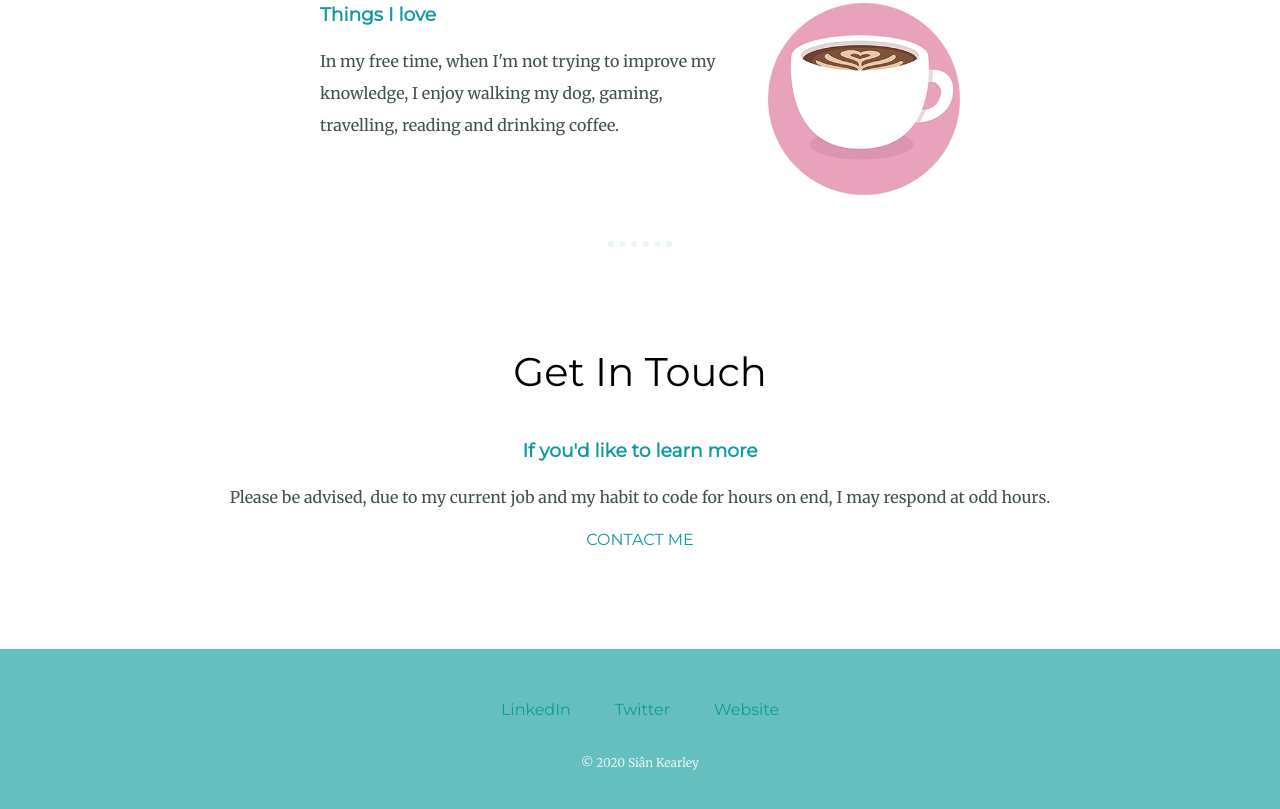
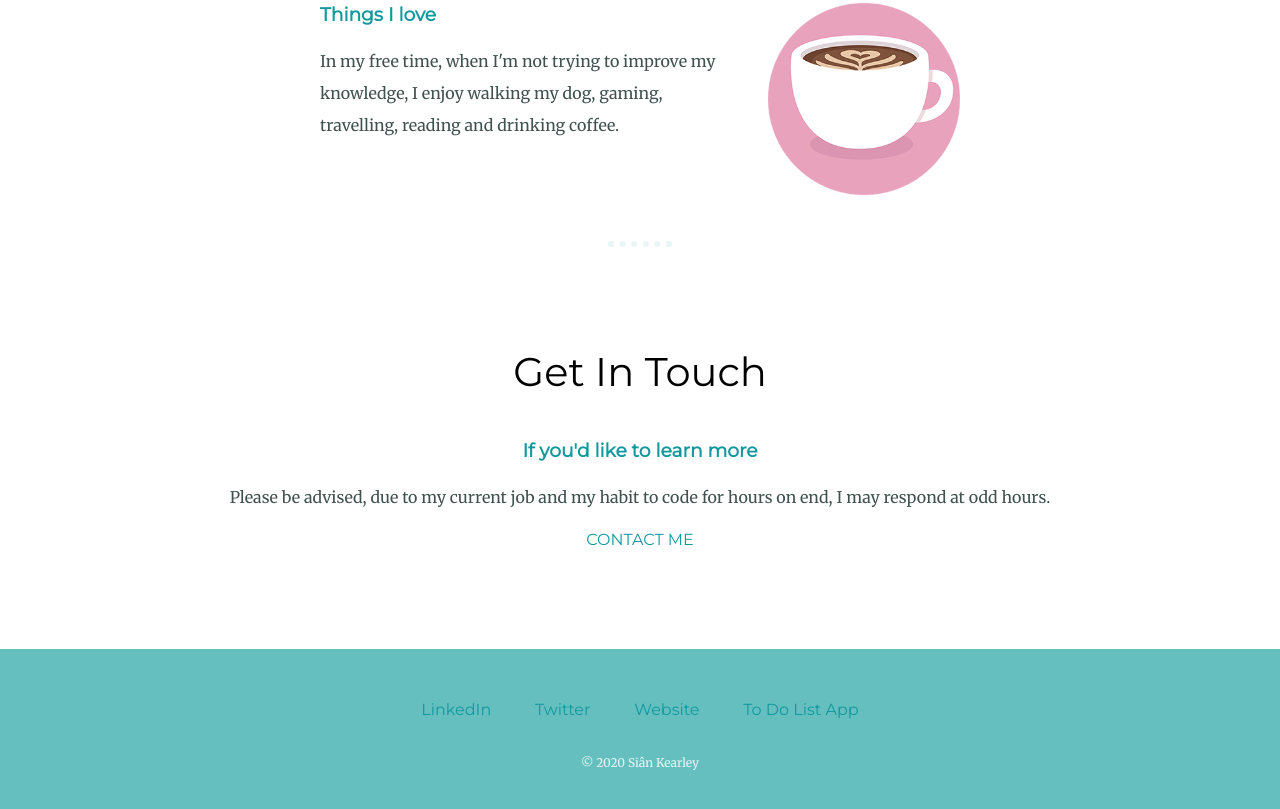
Before and after one commit to sian-codes/CV, a plain HTML site: page index.html in a window 1280 px wide. Shown: the part 2057-2866 px from the top of the page. Drawn offline with nearby package versions, Linux system fonts and the light colour scheme; files whose address does not match are found by name.

Commit message:
add link for to do list app

```diff
--- a/index.html
+++ b/index.html
@@ -61,6 +61,7 @@
     <a class="footer-link" href="https://www.linkedin.com/in/si%C3%A2n-kearley-32151986/">LinkedIn</a>
     <a class="footer-link" href="https://twitter.com/CodesSian">Twitter</a>
     <a class="footer-link" href="http://www.boneyardgirl.com">Website</a>
+    <a class="footer-link" href="https://obscure-stream-83393.herokuapp.com/">To Do List App</a>
     <p class="copyright"> © 2020 Siân Kearley</p>
   </div>
 
```
